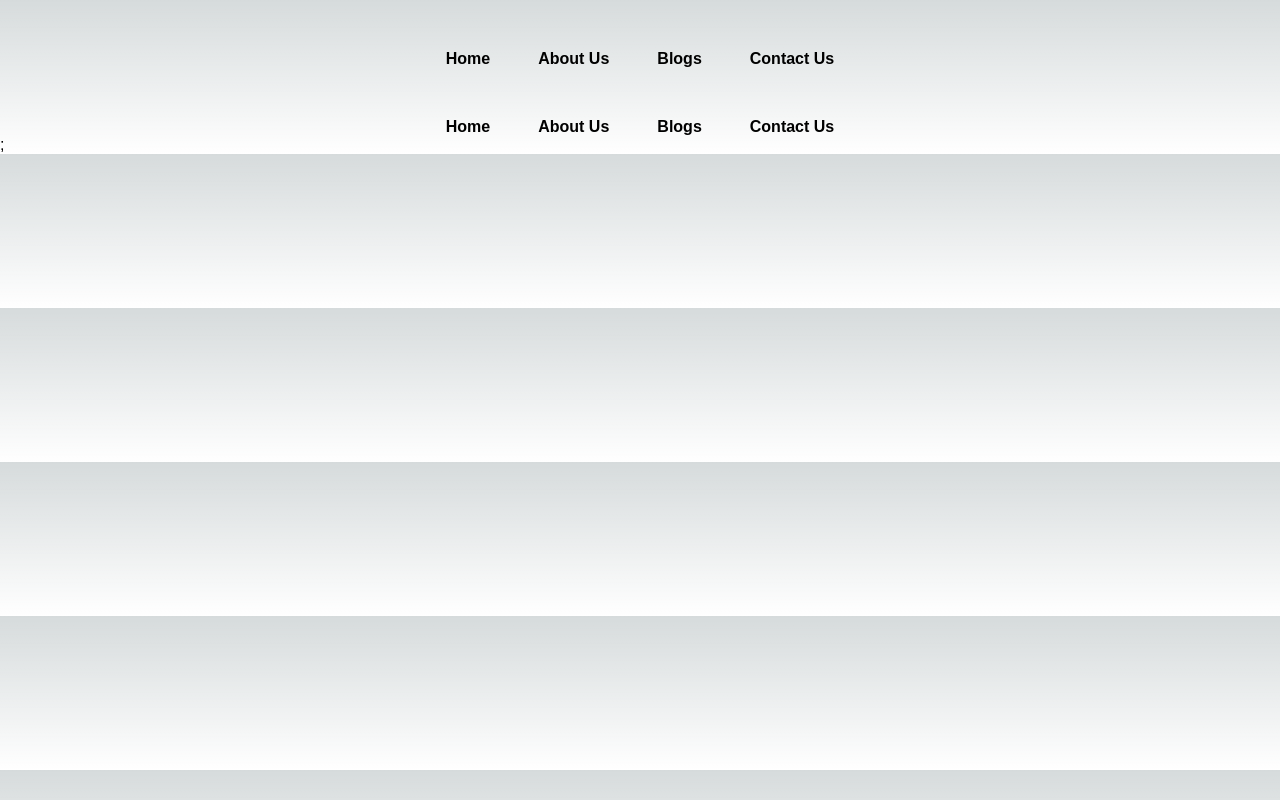
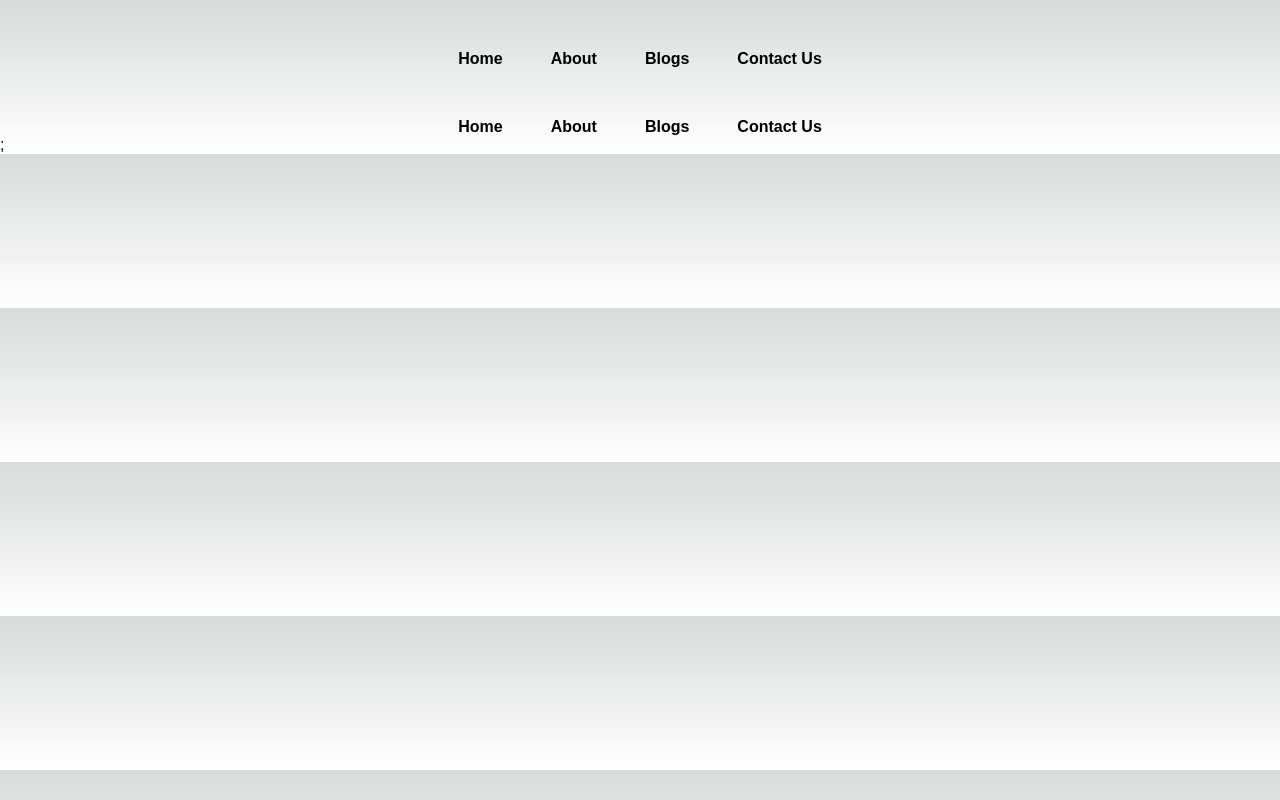
Before and after one commit to Achinmay05/huntingcoder, a Next.js app: page /components/Navbar in a window 1280 px wide. Built offline with nearby package versions, Linux system fonts and the light colour scheme.

Commit message:
updated Navbar

```diff
--- a/pages/components/Navbar.js
+++ b/pages/components/Navbar.js
@@ -11,7 +11,7 @@ const Navbar = () => {
                 </li>
 
                 <li>
-                    <Link href="/about">About Us</Link>
+                    <Link href="/about">About</Link>
                 </li>
 
                 <li>
```
